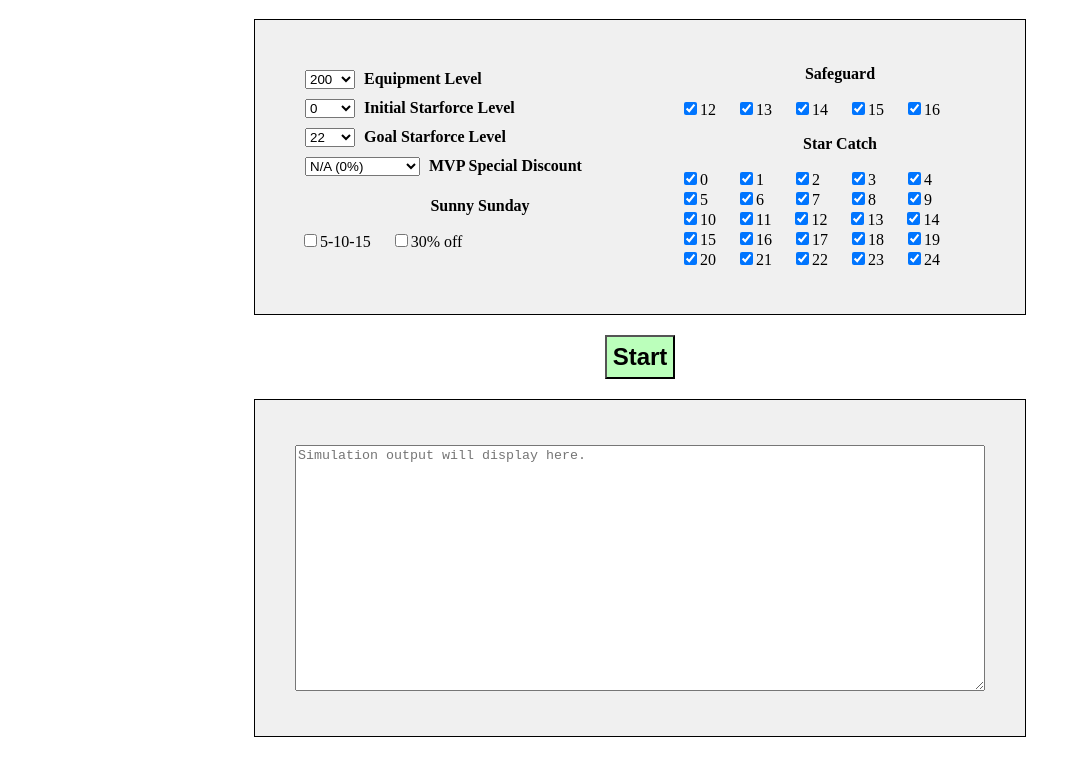
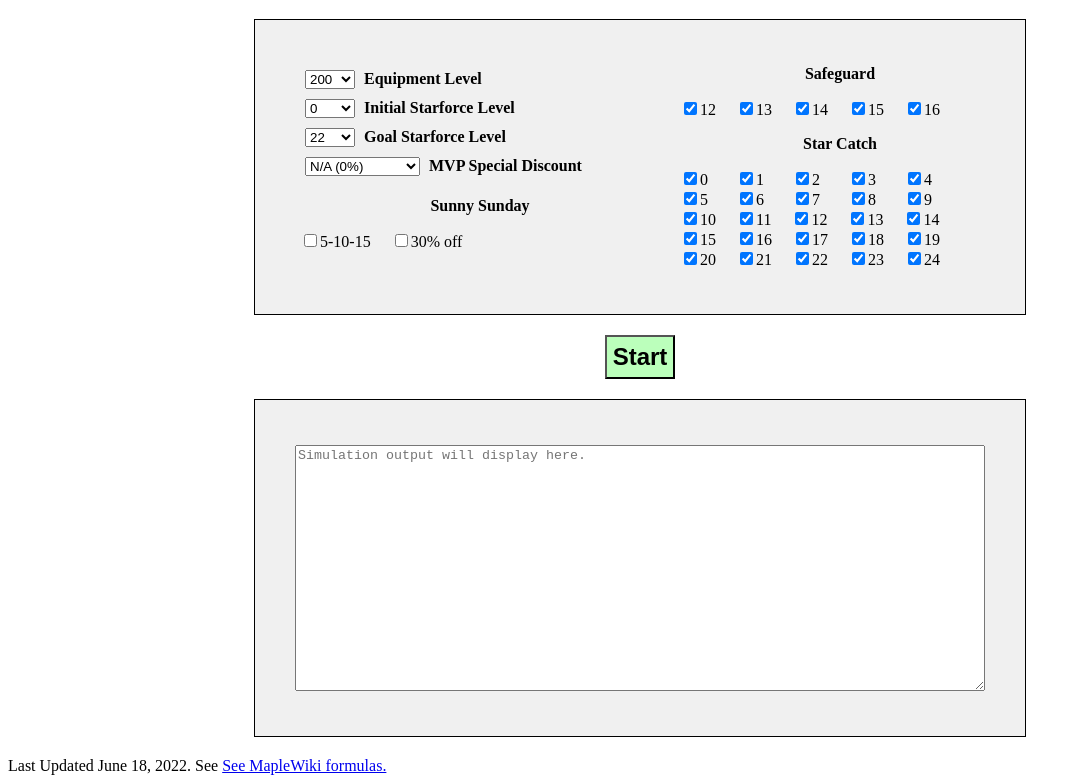
Before and after one commit to doovid96/starforce-js, a plain HTML site: page index.html in a window 1280 px wide. Shown: the part 98-881 px from the top of the page, without its empty margins (0-1081 px from the left). Before the commit the page ends 855 px from the top, so only its background shows below. Drawn offline with Linux system fonts and the light colour scheme.

Commit message:
footer added

```diff
--- a/index.html
+++ b/index.html
@@ -151,4 +151,7 @@
       <textarea class="text" name="output" rows="16" placeholder="Simulation output will display here." readonly></textarea>
     </div>
   </body>
+  <footer>
+    Last Updated June 18, 2022. See <a href="https://strategywiki.org/wiki/MapleStory/Spell_Trace_and_Star_Force#Meso_Cost">See MapleWiki formulas.</a>
+  </footer>
 </html>
```
